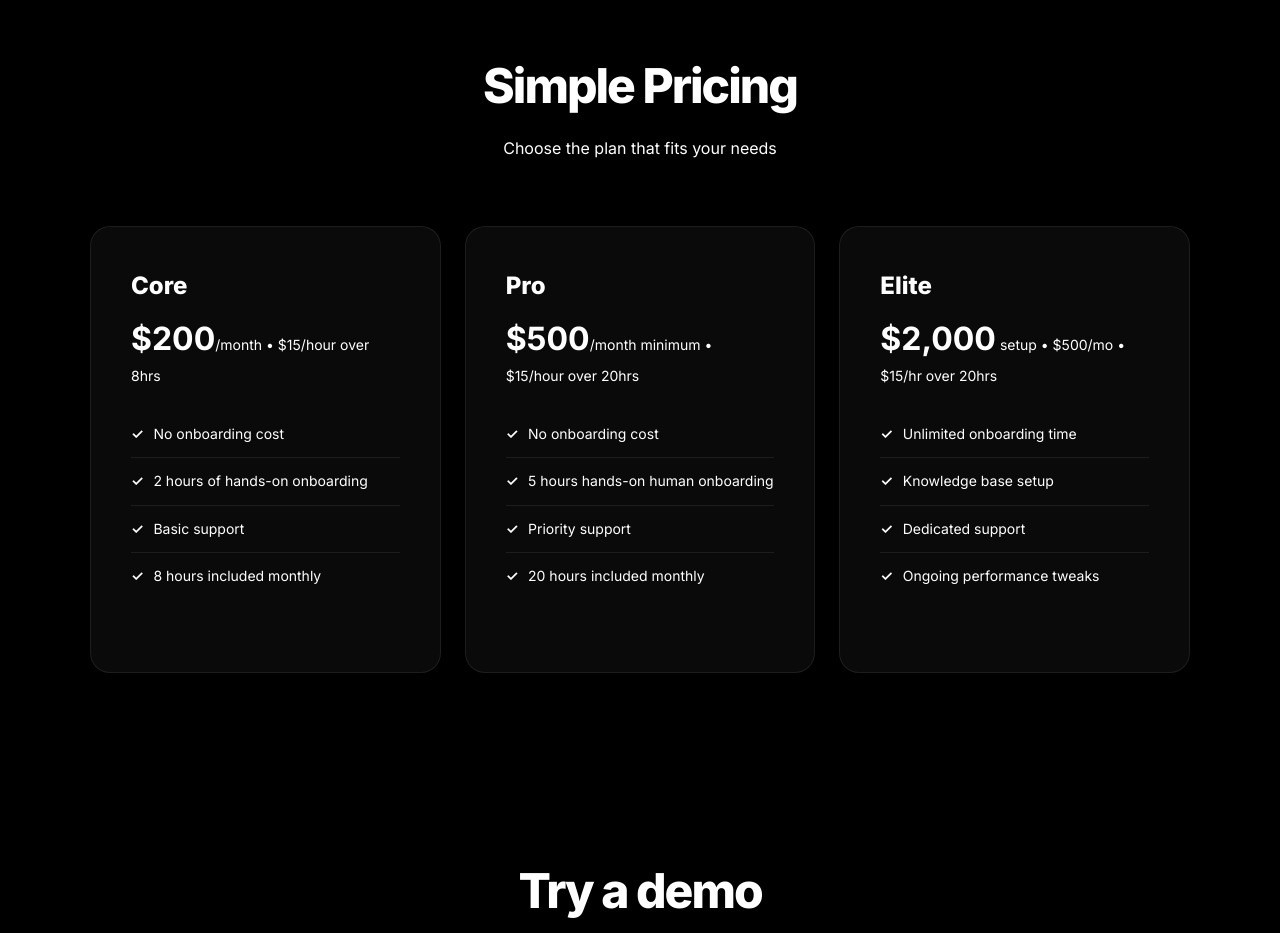
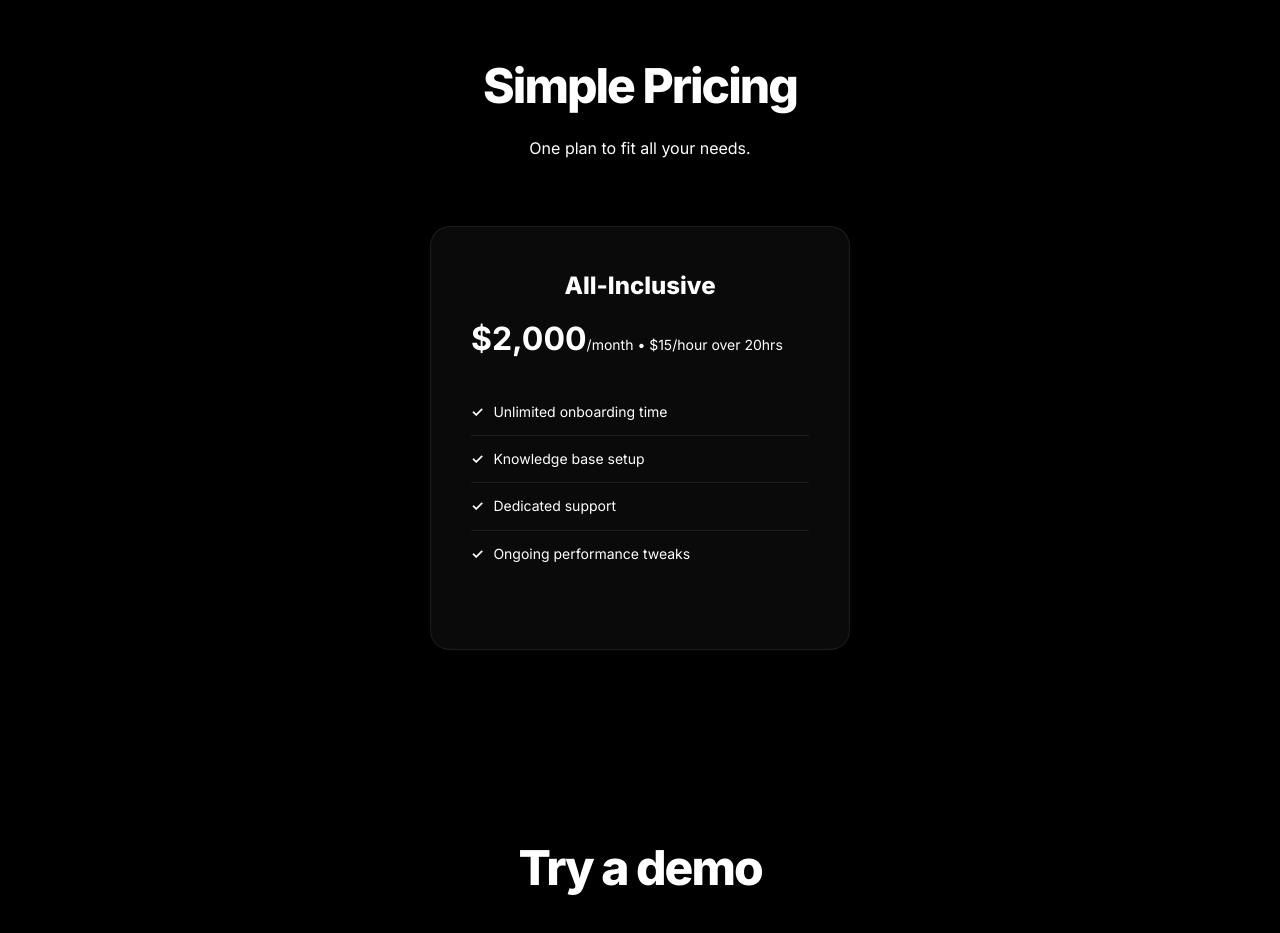
Before and after one commit to AJSihota/agent, a website: page index.html in a window 1280 px wide. Shown: the part 900-1833 px from the top of the page. Drawn offline with Linux system fonts and the light colour scheme; a script that the page names is missing.

Commit message:
plan chnaged.

```diff
--- a/content.json
+++ b/content.json
@@ -8,7 +8,7 @@
   },
   "pricing": {
     "heading": "Simple Pricing",
-    "subheading": "Choose the plan that fits your needs",
+    "subheading": "One plan to fit all your needs.",
     "tiers": [
       {
         "name": "Core",
@@ -33,9 +33,9 @@
         ]
       },
       {
-        "name": "Elite",
+        "name": "All-Inclusive",
         "price": "$2,000",
-        "price_unit": " setup • $500/mo • $15/hr over 20hrs",
+        "price_unit": "/month • $15/hour over 20hrs",
         "features": [
           "Unlimited onboarding time",
           "Knowledge base setup",
--- a/index.html
+++ b/index.html
@@ -350,6 +350,16 @@
             padding: 40px;
             position: relative;
             transition: all 0.3s;
+        }
+
+        .pricing-card-single {
+            max-width: 420px;
+            width: 100%;
+            justify-self: center;
+        }
+
+        .pricing-card-single .pricing-tier {
+            text-align: center;
         }
 
         .pricing-card:hover {
@@ -753,10 +763,10 @@
     <section class="pricing" id="pricing">
         <div class="section-header">
             <h2 id="pricing-heading">Simple Pricing</h2>
-            <p id="pricing-subheading">Choose the plan that fits your needs</p>
+            <p id="pricing-subheading">One plan to fit all your needs.</p>
         </div>
         <div class="pricing-grid">
-            <div class="pricing-card">
+            <div class="pricing-card" hidden>
                 <div id="pricing-core-name" class="pricing-tier">Core</div>
                 <div id="pricing-core-price" class="pricing-price"><strong>$200</strong>/month • $15/hour over 8hrs</div>
                 <ul id="pricing-core-features" class="pricing-features">
@@ -766,7 +776,7 @@
                     <li><span class="check">✓</span> 8 hours included monthly</li>
                 </ul>
             </div>
-            <div class="pricing-card">
+            <div class="pricing-card" hidden>
                 <div id="pricing-pro-name" class="pricing-tier">Pro</div>
                 <div id="pricing-pro-price" class="pricing-price"><strong>$500</strong>/month minimum • $15/hour over 20hrs</div>
                 <ul id="pricing-pro-features" class="pricing-features">
@@ -776,9 +786,9 @@
                     <li><span class="check">✓</span> 20 hours included monthly</li>
                 </ul>
             </div>
-            <div class="pricing-card">
-                <div id="pricing-elite-name" class="pricing-tier">Elite</div>
-                <div id="pricing-elite-price" class="pricing-price"><strong>$2,000</strong> setup • $500/mo • $15/hr over 20hrs</div>
+            <div class="pricing-card pricing-card-single">
+                <div id="pricing-elite-name" class="pricing-tier">All-Inclusive</div>
+                <div id="pricing-elite-price" class="pricing-price"><strong>$2,000</strong>/month • $15/hour over 20hrs</div>
                 <ul id="pricing-elite-features" class="pricing-features">
                     <li><span class="check">✓</span> Unlimited onboarding time</li>
                     <li><span class="check">✓</span> Knowledge base setup</li>
--- a/package.json
+++ b/package.json
@@ -1,5 +1,8 @@
 {
   "name": "badgerlabs-ai",
   "version": "1.0.0",
-  "private": true
+  "private": true,
+  "dependencies": {
+    "vercel": "^59.15.1"
+  }
 }
```
Also changed, not shown: 2 other files.
